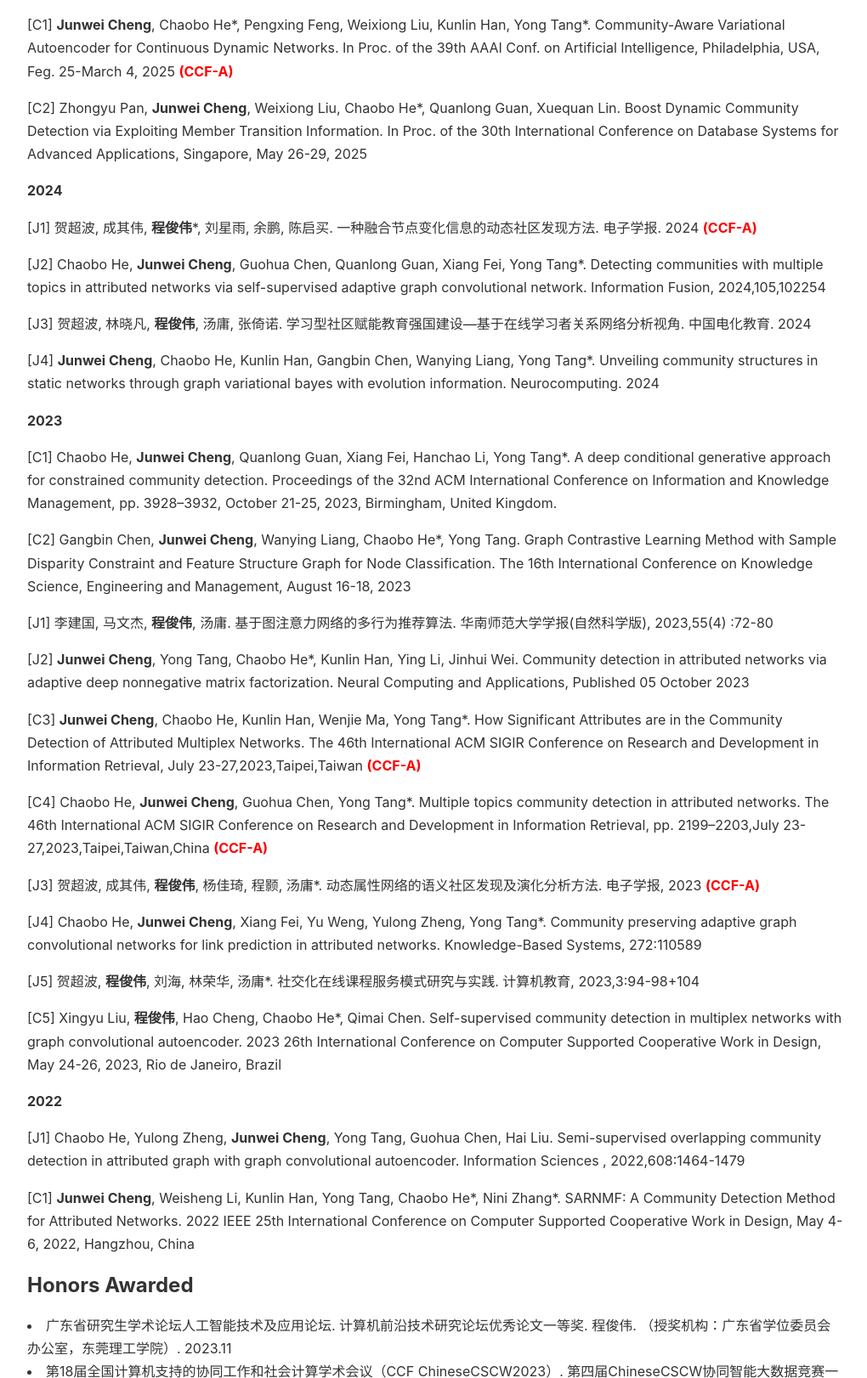
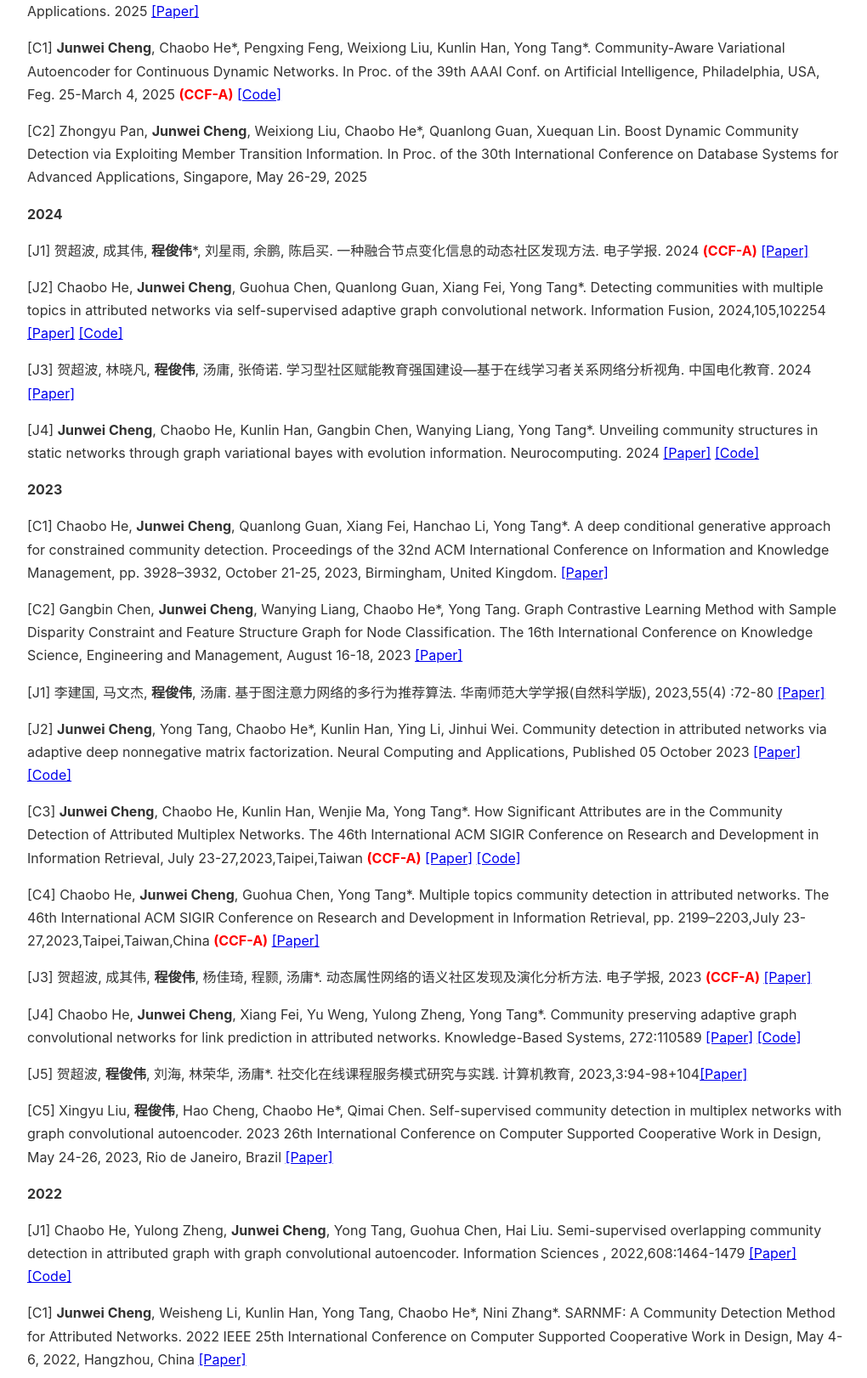
Before and after one commit to Roiko97/roiko97.github.io, a plain HTML site: page index.html in a window 1280 px wide. Shown: the part 775-2397 px from the top of the page at 85% size, without its empty margins (128-1148 px from the left). Drawn offline with Linux system fonts and the light colour scheme.

Commit message:
Add files via upload

```diff
--- a/index.html
+++ b/index.html
@@ -42,32 +42,32 @@
             <section id="Publications">
                 <h2>Publications</h2>
 				<ul class="no-indent"><li><strong>2025</strong></li></ul>
-                <p>[J1] <strong>Junwei Cheng</strong>, Yong Tang*, Chaobo He, Pengxing Feng, Kunlin Han, Quanlong Guan. Rethinking Variational Bayes in Community Detection from Graph Signal Perspective.  IEEE Transactions on Knowledge and Data Engineering. 2025 <strong><font color="red">(CCF-A)</font></strong></p>
-                <p>[J2] <strong>Junwei Cheng</strong>, Chaobo He*, Xuequan Lin, Weixiong Liu, Kunlin Han, Yong Tang. When Graph Neural Networks Meet Deep Nonnegative Matrix Factorization: An Encoder and Decoder-like Method for Community Detection.  Expert Systems with Applications. 2025</p>
-                <p>[C1] <strong>Junwei Cheng</strong>, Chaobo He*, Pengxing Feng, Weixiong Liu, Kunlin Han, Yong Tang*. Community-Aware Variational Autoencoder for Continuous Dynamic Networks.  In Proc. of the 39th AAAI Conf. on Artificial Intelligence, Philadelphia, USA, Feg. 25-March 4, 2025 <strong><font color="red">(CCF-A)</font></strong></p>
+                <p>[J1] <strong>Junwei Cheng</strong>, Yong Tang*, Chaobo He, Pengxing Feng, Kunlin Han, Quanlong Guan. Rethinking Variational Bayes in Community Detection from Graph Signal Perspective.  IEEE Transactions on Knowledge and Data Engineering. 2025 <strong><font color="red">(CCF-A)</font></strong> <a href="https://github.com/GDM-SCNU/VBPG" target="_blank" rel="noopener noreferrer">[Code]</a></p>
+                <p>[J2] <strong>Junwei Cheng</strong>, Chaobo He*, Xuequan Lin, Weixiong Liu, Kunlin Han, Yong Tang. When Graph Neural Networks Meet Deep Nonnegative Matrix Factorization: An Encoder and Decoder-like Method for Community Detection.  Expert Systems with Applications. 2025 <a href="./Paper/ESWA25.pdf" target="_blank" rel="noopener noreferrer">[Paper]</a></p>
+                <p>[C1] <strong>Junwei Cheng</strong>, Chaobo He*, Pengxing Feng, Weixiong Liu, Kunlin Han, Yong Tang*. Community-Aware Variational Autoencoder for Continuous Dynamic Networks.  In Proc. of the 39th AAAI Conf. on Artificial Intelligence, Philadelphia, USA, Feg. 25-March 4, 2025 <strong><font color="red">(CCF-A)</font></strong> <a href="https://github.com/GDM-SCNU/CT-VAE" target="_blank" rel="noopener noreferrer">[Code]</a></p>
 				<p>[C2] Zhongyu Pan, <strong>Junwei Cheng</strong>, Weixiong Liu, Chaobo He*, Quanlong Guan, Xuequan Lin. Boost Dynamic Community Detection via Exploiting Member Transition Information.  In Proc. of the 30th International Conference on Database Systems for Advanced Applications, Singapore, May 26-29, 2025</p>
 
 				<ul class="no-indent"><li><strong>2024</strong></li></ul>
-				<p>[J1] 贺超波, 成其伟, <strong>程俊伟</strong>*, 刘星雨, 余鹏, 陈启买. 一种融合节点变化信息的动态社区发现方法. 电子学报. 2024 <strong><font color="red">(CCF-A)</font></strong></p>
-				<p>[J2] Chaobo He, <strong>Junwei Cheng</strong>, Guohua Chen, Quanlong Guan, Xiang Fei, Yong Tang*. Detecting communities with multiple topics in attributed networks via self-supervised adaptive graph convolutional network.  Information Fusion, 2024,105,102254</p>
-				<p>[J3] 贺超波, 林晓凡, <strong>程俊伟</strong>, 汤庸, 张倚诺. 学习型社区赋能教育强国建设—基于在线学习者关系网络分析视角.  中国电化教育. 2024</p>
-				<p>[J4] <strong>Junwei Cheng</strong>, Chaobo He, Kunlin Han, Gangbin Chen, Wanying Liang, Yong Tang*. Unveiling community structures in static networks through graph variational bayes with evolution information.  Neurocomputing. 2024</p>
+				<p>[J1] 贺超波, 成其伟, <strong>程俊伟</strong>*, 刘星雨, 余鹏, 陈启买. 一种融合节点变化信息的动态社区发现方法. 电子学报. 2024 <strong><font color="red">(CCF-A)</font></strong> <a href="./Paper/一种融合节点变化信息的动态社区发现方法.pdf" target="_blank" rel="noopener noreferrer">[Paper]</a></p>
+				<p>[J2] Chaobo He, <strong>Junwei Cheng</strong>, Guohua Chen, Quanlong Guan, Xiang Fei, Yong Tang*. Detecting communities with multiple topics in attributed networks via self-supervised adaptive graph convolutional network.  Information Fusion, 2024,105,102254 <a href="./Paper/Information_Fusion24.pdf" target="_blank" rel="noopener noreferrer">[Paper]</a> <a href="https://github.com/GDM-SCNU/SSAGCN" target="_blank" rel="noopener noreferrer">[Code]</a></p>
+				<p>[J3] 贺超波, 林晓凡, <strong>程俊伟</strong>, 汤庸, 张倚诺. 学习型社区赋能教育强国建设—基于在线学习者关系网络分析视角.  中国电化教育. 2024 <a href="./Paper/学习型社区赋能教育强国建设——基于在线学习者关系网络分析视角.pdf" target="_blank" rel="noopener noreferrer">[Paper]</a></p>
+				<p>[J4] <strong>Junwei Cheng</strong>, Chaobo He, Kunlin Han, Gangbin Chen, Wanying Liang, Yong Tang*. Unveiling community structures in static networks through graph variational bayes with evolution information.  Neurocomputing. 2024 <a href="./Paper/Neurocomputing24.pdf" target="_blank" rel="noopener noreferrer">[Paper]</a> <a href="https://github.com/GDM-SCNU/EG-VGAE" target="_blank" rel="noopener noreferrer">[Code]</a></p>
 
 				<ul class="no-indent" ><li><strong>2023</strong></li></ul>
-				<p>[C1] Chaobo He, <strong>Junwei Cheng</strong>, Quanlong Guan, Xiang Fei, Hanchao Li, Yong Tang*. A deep conditional generative approach for constrained community detection.  Proceedings of the 32nd ACM International Conference on Information and Knowledge Management, pp. 3928–3932, October 21-25, 2023, Birmingham, United Kingdom.</p>
-				<p>[C2] Gangbin Chen, <strong>Junwei Cheng</strong>, Wanying Liang, Chaobo He*, Yong Tang. Graph Contrastive Learning Method with Sample Disparity Constraint and Feature Structure Graph for Node Classification.  The 16th International Conference on Knowledge Science, Engineering and Management, August 16-18, 2023</p>
-				<p>[J1] 李建国, 马文杰, <strong>程俊伟</strong>, 汤庸. 基于图注意力网络的多行为推荐算法.  华南师范大学学报(自然科学版), 2023,55(4) :72-80</p>
-				<p>[J2] <strong>Junwei Cheng</strong>, Yong Tang, Chaobo He*, Kunlin Han, Ying Li, Jinhui Wei. Community detection in attributed networks via adaptive deep nonnegative matrix factorization.  Neural Computing and Applications, Published 05 October 2023</p>
-				<p>[C3] <strong>Junwei Cheng</strong>, Chaobo He, Kunlin Han, Wenjie Ma, Yong Tang*. How Significant Attributes are in the Community Detection of Attributed Multiplex Networks.  The 46th International ACM SIGIR Conference on Research and Development in Information Retrieval, July 23-27,2023,Taipei,Taiwan <strong><font color="red">(CCF-A)</font></strong></p>
-				<p>[C4] Chaobo He, <strong>Junwei Cheng</strong>, Guohua Chen, Yong Tang*. Multiple topics community detection in attributed networks.  The 46th International ACM SIGIR Conference on Research and Development in Information Retrieval, pp. 2199–2203,July 23-27,2023,Taipei,Taiwan,China <strong><font color="red">(CCF-A)</font></strong></p>
-				<p>[J3] 贺超波, 成其伟, <strong>程俊伟</strong>, 杨佳琦, 程颢, 汤庸*. 动态属性网络的语义社区发现及演化分析方法. 电子学报, 2023 <strong><font color="red">(CCF-A)</font></strong></p>
-				<p>[J4] Chaobo He, <strong>Junwei Cheng</strong>, Xiang Fei, Yu Weng, Yulong Zheng, Yong Tang*. Community preserving adaptive graph convolutional networks for link prediction in attributed networks.  Knowledge-Based Systems, 272:110589</p>
-				<p>[J5] 贺超波, <strong>程俊伟</strong>, 刘海, 林荣华, 汤庸*. 社交化在线课程服务模式研究与实践.  计算机教育, 2023,3:94-98+104</p>
-				<p>[C5] Xingyu Liu, <strong>程俊伟</strong>, Hao Cheng, Chaobo He*, Qimai Chen. Self-supervised community detection in multiplex networks with graph convolutional autoencoder.  2023 26th International Conference on Computer Supported Cooperative Work in Design, May 24-26, 2023, Rio de Janeiro, Brazil</p>
+				<p>[C1] Chaobo He, <strong>Junwei Cheng</strong>, Quanlong Guan, Xiang Fei, Hanchao Li, Yong Tang*. A deep conditional generative approach for constrained community detection.  Proceedings of the 32nd ACM International Conference on Information and Knowledge Management, pp. 3928–3932, October 21-25, 2023, Birmingham, United Kingdom. <a href="./Paper/A_deep_conditional_generative_approach_for_constrained_community_detection-CIKM23.pdf" target="_blank" rel="noopener noreferrer">[Paper]</a></p>
+				<p>[C2] Gangbin Chen, <strong>Junwei Cheng</strong>, Wanying Liang, Chaobo He*, Yong Tang. Graph Contrastive Learning Method with Sample Disparity Constraint and Feature Structure Graph for Node Classification.  The 16th International Conference on Knowledge Science, Engineering and Management, August 16-18, 2023 <a href="./Paper/KSEM24.pdf" target="_blank" rel="noopener noreferrer">[Paper]</a></p>
+				<p>[J1] 李建国, 马文杰, <strong>程俊伟</strong>, 汤庸. 基于图注意力网络的多行为推荐算法.  华南师范大学学报(自然科学版), 2023,55(4) :72-80 <a href="./Paper/基于图注意力网络的多行为推荐算法.pdf" target="_blank" rel="noopener noreferrer">[Paper]</a></p>
+				<p>[J2] <strong>Junwei Cheng</strong>, Yong Tang, Chaobo He*, Kunlin Han, Ying Li, Jinhui Wei. Community detection in attributed networks via adaptive deep nonnegative matrix factorization.  Neural Computing and Applications, Published 05 October 2023 <a href="./Paper/NCAA2024.pdf" target="_blank" rel="noopener noreferrer">[Paper]</a> <a href="https://github.com/GDM-SCNU/ADNMF" target="_blank" rel="noopener noreferrer">[Code]</a></p>
+				<p>[C3] <strong>Junwei Cheng</strong>, Chaobo He, Kunlin Han, Wenjie Ma, Yong Tang*. How Significant Attributes are in the Community Detection of Attributed Multiplex Networks.  The 46th International ACM SIGIR Conference on Research and Development in Information Retrieval, July 23-27,2023,Taipei,Taiwan <strong><font color="red">(CCF-A)</font></strong> <a href="./Paper/How_Significant_Attributes_are_in_the_Community_Detection_of_Attributed_Multiplex_Networks-SIGIR23.pdf" target="_blank" rel="noopener noreferrer">[Paper]</a> <a href="https://github.com/GDM-SCNU/ACDM" target="_blank" rel="noopener noreferrer">[Code]</a></p>
+				<p>[C4] Chaobo He, <strong>Junwei Cheng</strong>, Guohua Chen, Yong Tang*. Multiple topics community detection in attributed networks.  The 46th International ACM SIGIR Conference on Research and Development in Information Retrieval, pp. 2199–2203,July 23-27,2023,Taipei,Taiwan,China <strong><font color="red">(CCF-A)</font></strong> <a href="./Paper/Multiple_Topics_Community_Detection_in_Attributed_Networks-SIGIR23.pdf" target="_blank" rel="noopener noreferrer">[Paper]</a></p>
+				<p>[J3] 贺超波, 成其伟, <strong>程俊伟</strong>, 杨佳琦, 程颢, 汤庸*. 动态属性网络的语义社区发现及演化分析方法. 电子学报, 2023 <strong><font color="red">(CCF-A)</font></strong> <a href="./Paper/动态属性网络的语义社区发现及演化分析方法_电子学报24.pdf" target="_blank" rel="noopener noreferrer">[Paper]</a></p>
+				<p>[J4] Chaobo He, <strong>Junwei Cheng</strong>, Xiang Fei, Yu Weng, Yulong Zheng, Yong Tang*. Community preserving adaptive graph convolutional networks for link prediction in attributed networks.  Knowledge-Based Systems, 272:110589 <a href="./Paper/KBS2023.pdf" target="_blank" rel="noopener noreferrer">[Paper]</a> <a href="https://github.com/GDM-SCNU/CPAGCN" target="_blank" rel="noopener noreferrer">[Code]</a></p>
+				<p>[J5] 贺超波, <strong>程俊伟</strong>, 刘海, 林荣华, 汤庸*. 社交化在线课程服务模式研究与实践.  计算机教育, 2023,3:94-98+104<a href="./Paper/社交化在线课程服务模式研究与实践_贺超波.pdf" target="_blank" rel="noopener noreferrer">[Paper]</a></p>
+				<p>[C5] Xingyu Liu, <strong>程俊伟</strong>, Hao Cheng, Chaobo He*, Qimai Chen. Self-supervised community detection in multiplex networks with graph convolutional autoencoder.  2023 26th International Conference on Computer Supported Cooperative Work in Design, May 24-26, 2023, Rio de Janeiro, Brazil <a href="./Paper/Self-supervised_community_detection_in_multiplex_networks_with_graph_convolutional_autoencoder.pdf" target="_blank" rel="noopener noreferrer">[Paper]</a></p>
 
 				<ul class="no-indent"><li><strong>2022</strong></li></ul>
-				<p>[J1] Chaobo He, Yulong Zheng,  <strong>Junwei Cheng</strong>, Yong Tang, Guohua Chen, Hai Liu. Semi-supervised overlapping community detection in attributed graph with graph convolutional autoencoder.  Information Sciences , 2022,608:1464-1479</p>
-				<p>[C1] <strong>Junwei Cheng</strong>, Weisheng Li, Kunlin Han, Yong Tang, Chaobo He*, Nini Zhang*. SARNMF: A Community Detection Method for Attributed Networks.  2022 IEEE 25th International Conference on Computer Supported Cooperative Work in Design, May 4-6, 2022, Hangzhou, China</p>
+				<p>[J1] Chaobo He, Yulong Zheng,  <strong>Junwei Cheng</strong>, Yong Tang, Guohua Chen, Hai Liu. Semi-supervised overlapping community detection in attributed graph with graph convolutional autoencoder.  Information Sciences , 2022,608:1464-1479 <a href="./Paper/Information_Sciences22.pdf" target="_blank" rel="noopener noreferrer">[Paper]</a> <a href="https://github.com/GDM-SCNU/SSGCAE" target="_blank" rel="noopener noreferrer">[Code]</a></p>
+				<p>[C1] <strong>Junwei Cheng</strong>, Weisheng Li, Kunlin Han, Yong Tang, Chaobo He*, Nini Zhang*. SARNMF: A Community Detection Method for Attributed Networks.  2022 IEEE 25th International Conference on Computer Supported Cooperative Work in Design, May 4-6, 2022, Hangzhou, China <a href="./Paper/SARNMF_A_Community_Detection_Method_for_Attributed_Networks.pdf" target="_blank" rel="noopener noreferrer">[Paper]</a></p>
 			<p></p>
 			</section>
 
```
